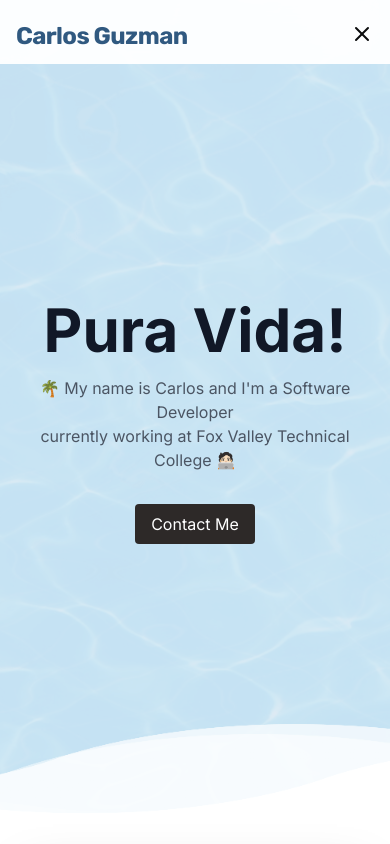
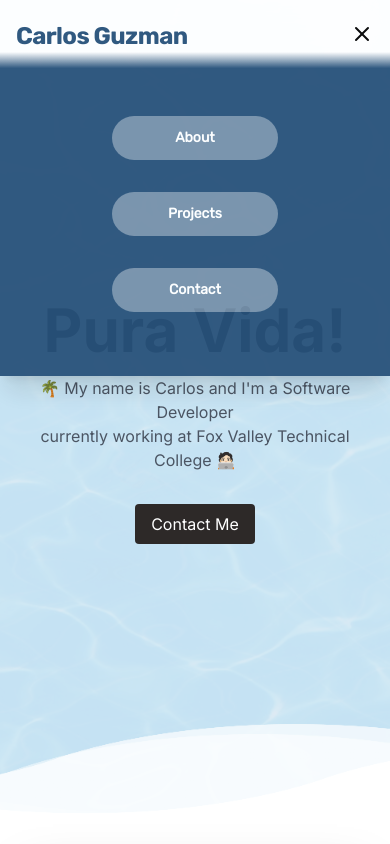
Before and after one commit to Cdguzmanr/portfolio2, a Next.js app: page / in a window 390 px wide. Both pictures are taken after a click on the button 362 px from the left and 33 px from the top of the page. Shown: the top 844 px of the page. Built offline with nearby package versions, Linux system fonts and the light colour scheme.

Commit message:
rolled back mobile navbar animations due to issue

```diff
--- a/src/components/Navbar.tsx
+++ b/src/components/Navbar.tsx
@@ -59,7 +59,7 @@ const Navbar = () => {
 
                 {/* Mobile Menu */}
                 {mobileDrawerOpen && (
-                    <div id='mobileNavbar' className="fixed right-0 z-20 w-full p-12 flex flex-col justify-center items-center lg:hidden rubic-regular text-white bg-gradient-to-b from-white to-[#29527A] to-5% shadow-xl text-center transform transition-transform duration-500 ease-in-out">
+                    <div className="fixed right-0 z-20 w-full p-12 flex flex-col justify-center items-center lg:hidden rubic-regular text-white bg-gradient-to-b from-white to-[#29527A] to-5% shadow-xl text-center scale-100 opacity-100 transform transition-transform duration-500 ease-in-out">
                     <ul>
                         {navItems.map((item, index) => (
                             <li key={index} className="py-4">
--- a/src/styles/globals.css
+++ b/src/styles/globals.css
@@ -16,7 +16,7 @@
 }
 
 /* Slide down animation for mobile navbar */
-@keyframes slideDown {
+/* @keyframes slideDown {
   0% {
     transform: translateY(-100%);
     opacity: 0;
@@ -48,10 +48,10 @@
   animation: slideDown 0.5s ease-in-out forwards;
 }
 
-/* Close state */
+/* Close state
 #mobileNavbar.close {
   animation: slideUp 0.5s ease-in-out forwards;
-}
+} */
 
 
 /* Fonts Import */
```
